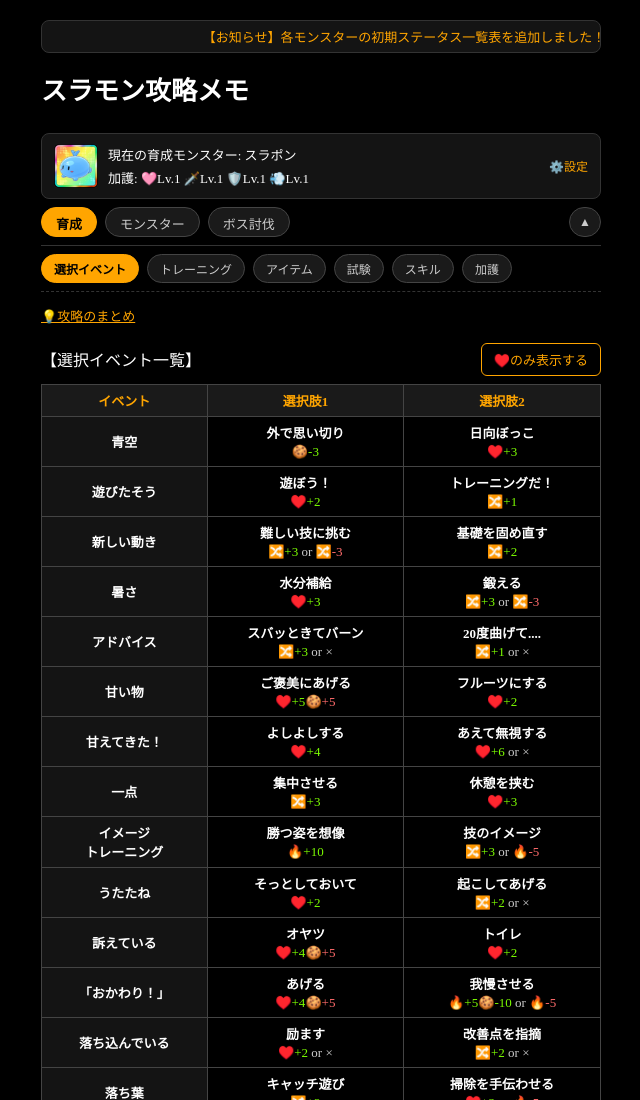
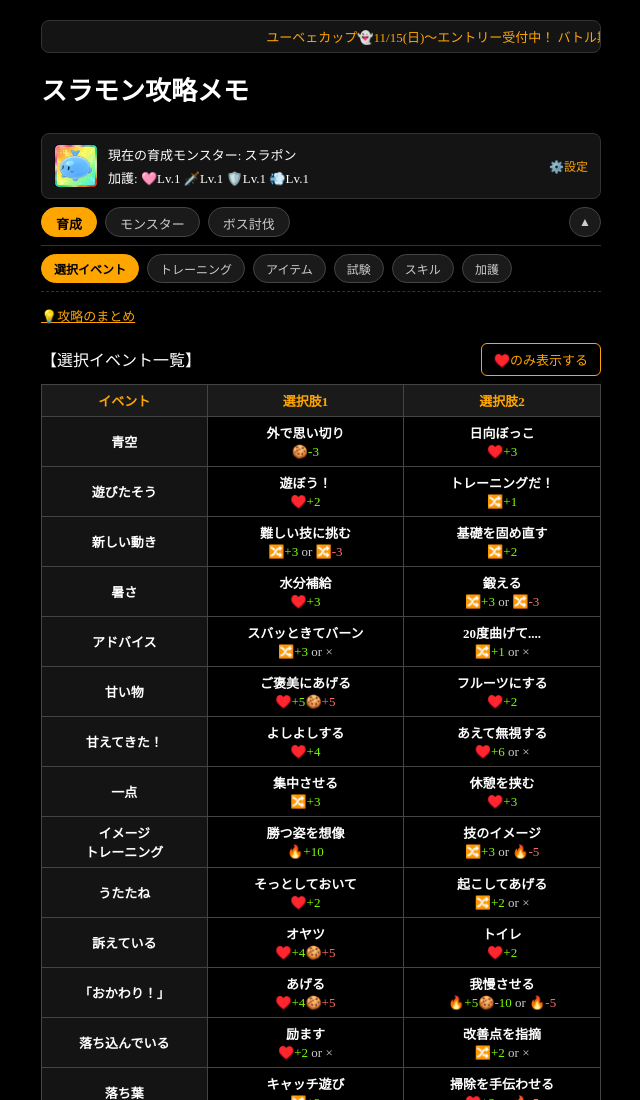
Before and after one commit to hack-w0r1d/mirrativ-slamon-info, a plain HTML site: page index.html in a window 1280 px wide. Shown: the top 1100 px of the page, without its empty margins (319-959 px from the left). Drawn offline with Linux system fonts and the light colour scheme.

Commit message:
update:ユーベェカップ情報お知らせ

```diff
--- a/index.html
+++ b/index.html
@@ -38,7 +38,7 @@
   <body>
     <div class="memo">
       <div class="ticker" role="region" aria-label="お知らせ">
-        <div class="ticker__track">【お知らせ】各モンスターの初期ステータス一覧表を追加しました！スキル調整値の計算がおおよそ完了しました！</div>
+        <div class="ticker__track">ユーベェカップ👻11/15(日)〜エントリー受付中！ バトル期間▶︎11/18(水)~11/24(火)</div>
       </div>
       <h1>スラモン攻略メモ</h1>
 
```
